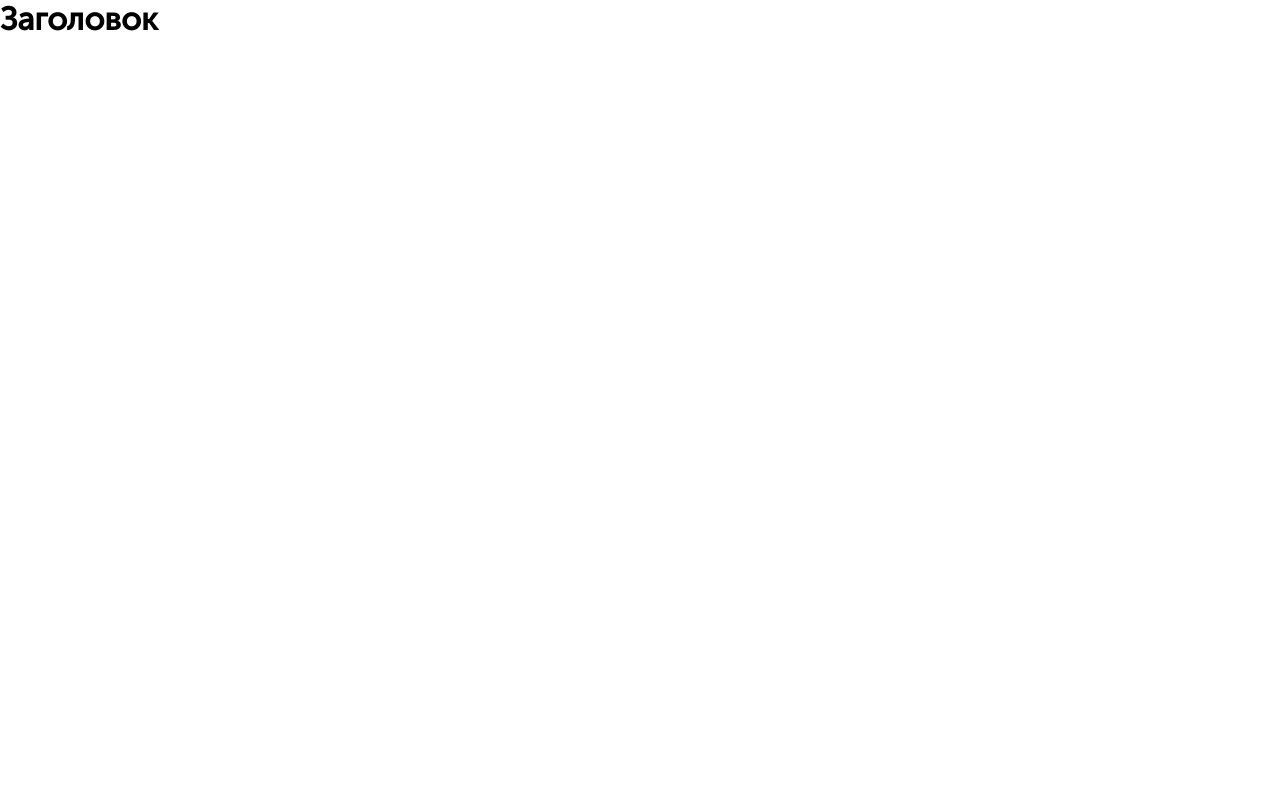
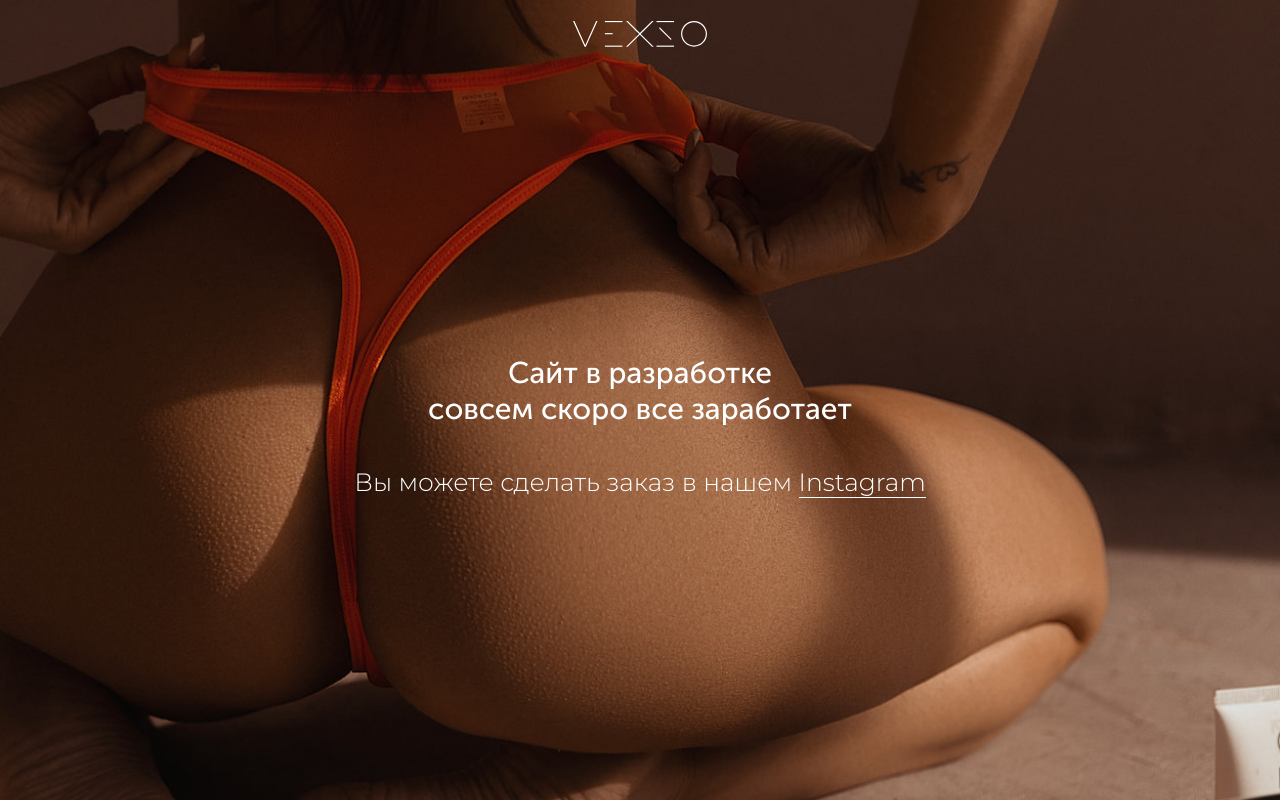
Before and after one commit to itbears/vexso, a website built with webpack: page src/index.html in a window 1280 px wide. Built offline with nearby package versions, Linux system fonts and the light colour scheme.

Commit message:
Add zagl

```diff
--- a/src/index.html
+++ b/src/index.html
@@ -7,17 +7,40 @@
     <meta name="viewport" content="width=device-width, initial-scale=1">
 </head>
 
-<body>
-    <div class="page">
-        <header class="header">
-
-        </header>
-        <main class="main">
-            <h1>Заголовок</h1>
-        </main>
-        <footer class="footer">
-
-        </footer>
+<body class="zagl-page">
+    <div class="zagl">
+        <div class="zagl__logo">
+            <svg class="zagl__logo-svg" width="134" height="27" viewBox="0 0 134 27" fill="none"
+                xmlns="http://www.w3.org/2000/svg">
+                <path
+                    d="M12.2819 25.1385L1.39715 1.00714H0L11.6321 26.7537H12.8343L24.4663 1.00714H23.1342L12.2819 25.1385Z"
+                    fill="white" />
+                <path d="M49.4198 1.00708H31.9067V2.13773H49.4198V1.00708Z" fill="white" />
+                <path d="M39.6398 13.1213H31.9067V14.252H39.6398V13.1213Z" fill="white" />
+                <path d="M49.4198 25.623H31.9067V26.7537H49.4198V25.623Z" fill="white" />
+                <path d="M101.05 1.00708H83.5366V2.13773H101.05V1.00708Z" fill="white" />
+                <path d="M101.05 25.623H83.5366V26.7537H101.05V25.623Z" fill="white" />
+                <path
+                    d="M80.6446 0.974854H79.02L66.8681 13.089L54.7162 0.974854H53.0916L66.0558 13.8966L53.0591 26.7861H54.6837L66.8681 14.7042L79.0525 26.7861H80.6771L67.6804 13.8966L80.6446 0.974854Z"
+                    fill="white" />
+                <path d="M86.4609 7.0481V8.66331L98.1905 20.3252V18.71L86.4609 7.0481Z" fill="white" />
+                <path
+                    d="M121.032 0.974854C113.884 0.974854 108.068 6.75734 108.068 13.8643C108.068 20.9713 113.884 26.7537 121.032 26.7537C128.18 26.7537 133.996 20.9713 133.996 13.8643C133.996 6.75734 128.213 0.974854 121.032 0.974854ZM121.032 25.5908C114.534 25.5908 109.237 20.3252 109.237 13.8643C109.237 7.40343 114.534 2.13781 121.032 2.13781C127.53 2.13781 132.827 7.40343 132.827 13.8643C132.827 20.3252 127.53 25.5908 121.032 25.5908Z"
+                    fill="white" />
+            </svg>
+        </div>
+        <div class="zagl__box">
+            <div class="zagl__box-inner">
+                <h1 class="zagl__box-title">
+                    Сайт в разработке <br>
+                    cовсем скоро все заработает
+                </h1>
+                <p class="zagl__box-text">
+                    Вы можете сделать заказ в нашем <a class="zagl__box-link"
+                        href="https://instagram.com/vexso_xoxo?utm_medium=copy_link">Instagram</a>
+                </p>
+            </div>
+        </div>
     </div>
 </body>
 
--- a/src/scss/app.scss
+++ b/src/scss/app.scss
@@ -2,3 +2,4 @@
 @import "./base";
 @import "./pages/article/article";
 @import "./pages/catalog/catalog";
+@import "./pages/zagl/zagl";
--- /dev/null
+++ b/src/scss/pages/zagl/_zagl.scss
@@ -0,0 +1,60 @@
+.zagl {
+    background-image: url("../images/zagl/back.jpg");
+    background-repeat: no-repeat;
+    background-size: cover;
+    background-position: center;
+    height: 100vh;
+    background-color: #b67977;
+    display: flex;
+    flex-direction: column;
+    overflow: hidden;
+    max-height: 100%;
+    &-page {
+        overflow: hidden;
+    }
+    &__logo {
+        text-align: center;
+        width: 100%;
+        &-svg {
+            margin-top: 20px;
+        }
+    }
+    &__box {
+        display: flex;
+        align-items: center;
+        flex-direction: column;
+        justify-content: center;
+        height: 100%;
+        &-title {
+            text-align: center;
+            font-style: normal;
+            font-weight: 400;
+            font-size: 30px;
+            line-height: 36px;
+            color: #ffffff;
+        }
+        &-text {
+            text-align: center;
+            font-style: normal;
+            font-weight: 300;
+            font-size: 25px;
+            margin-top: 40px;
+            color: #ffffff;
+        }
+        &-link {
+            color: #ffffff;
+            border-bottom: 1px solid;
+            transition: color 0.3s ease;
+            &:hover {
+                color: #000000;
+            }
+        }
+    }
+}
+
+@media screen and (max-width: 1100px) {
+    .zagl {
+        padding-left: 20px;
+        padding-right: 20px;
+    }
+}
```
Also changed, not shown: src/images/logo.svg (deleted), src/images/zagl/back.jpg (added).
